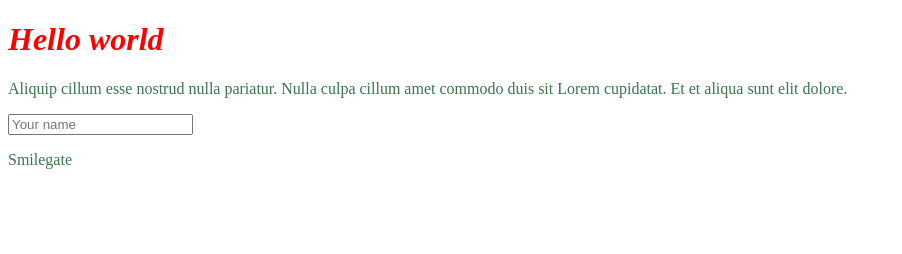
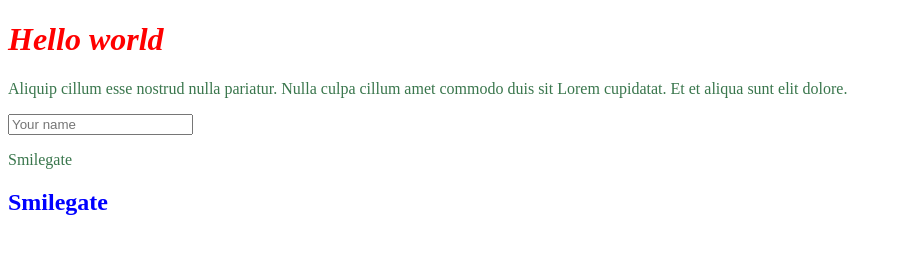
Before and after one commit to Amber1292/stove-entry-game, a plain HTML site: page index.html in a window 1280 px wide. Shown: the whole page, without its empty margins (0-902 px from the left). Drawn offline with Linux system fonts and the light colour scheme.

Commit message:
Update index.html

```diff
--- a/index.html
+++ b/index.html
@@ -15,6 +15,8 @@
         <input type="text" placeholder="Your name">
         <p> Smilegate </p>
 
+        <h2 style="color: Blue; font-style: sancomic;">Smilegate</h2>
+
 
 
     </body>
```
